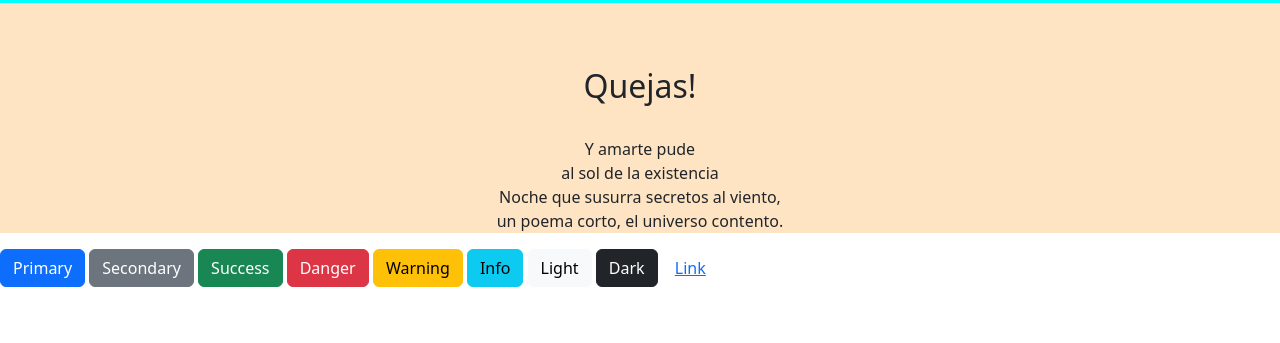
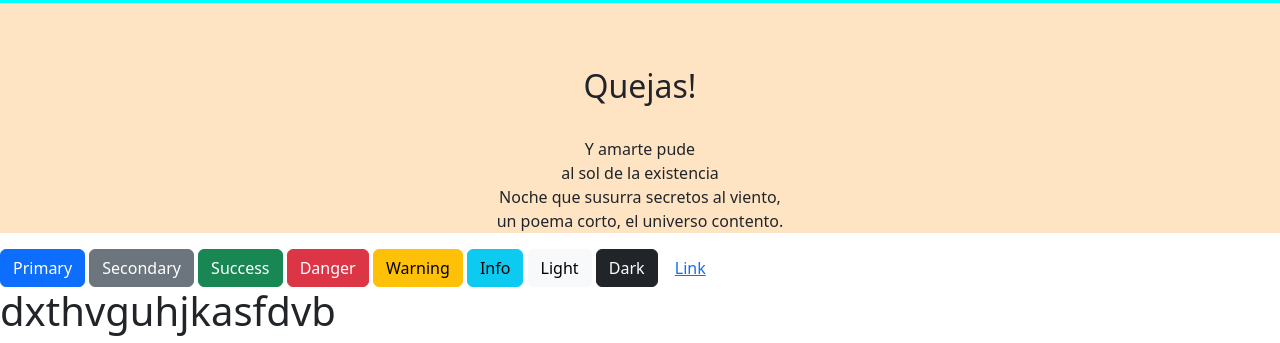
Before and after one commit to ejoelsp/HolaMundo, a plain HTML site: page index.html in a window 1280 px wide. Shown: the part 1244-1587 px from the top of the page. Before the commit the page ends 1531 px from the top, so only its background shows below. Drawn offline with nearby package versions, Linux system fonts and the light colour scheme.

Commit message:
mi rama2

```diff
--- a/index.html
+++ b/index.html
@@ -113,7 +113,7 @@
     </aside>
 
     <footer>
-
+      <h1>dxthvguhjkasfdvb</h1>
 
 
     </footer>
```
